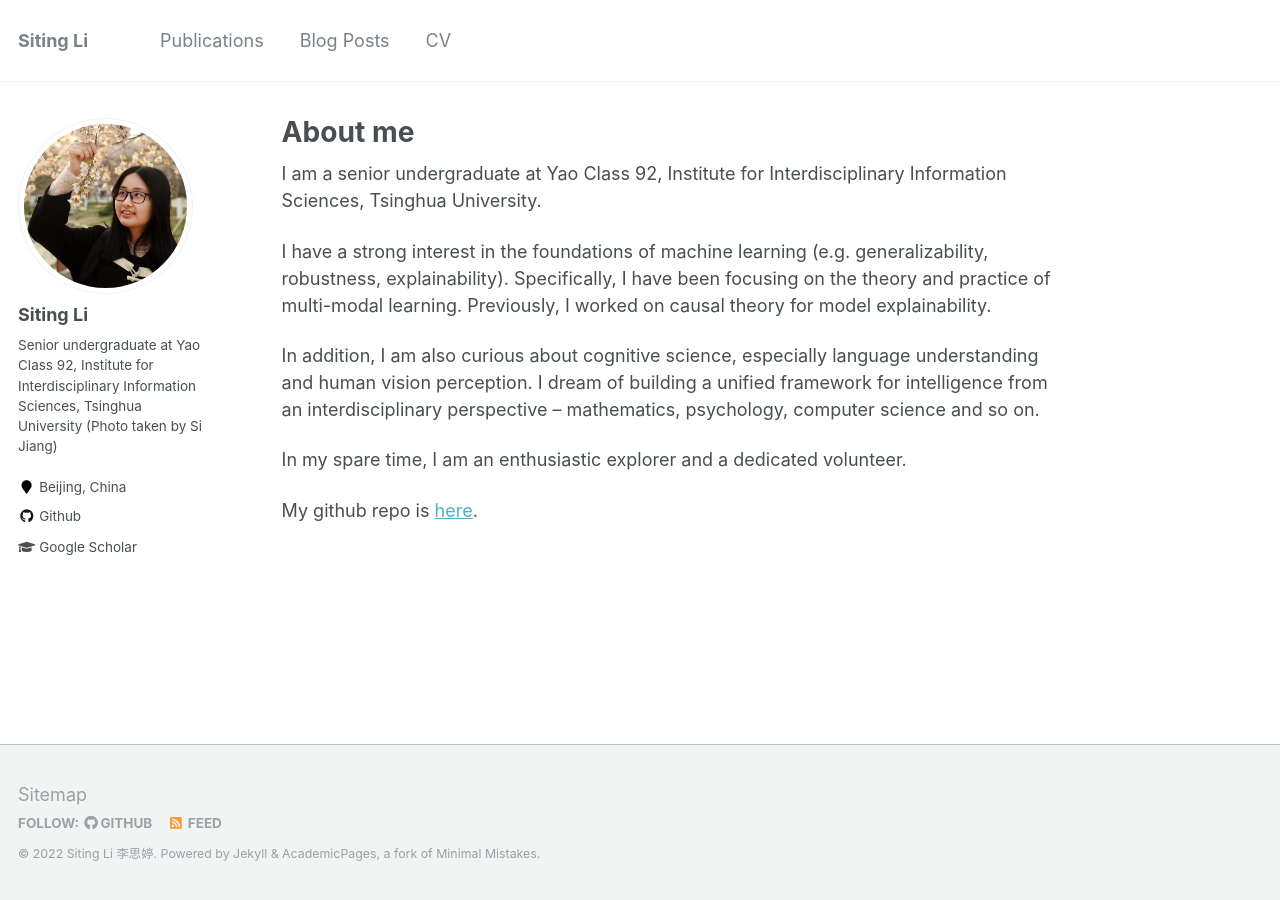
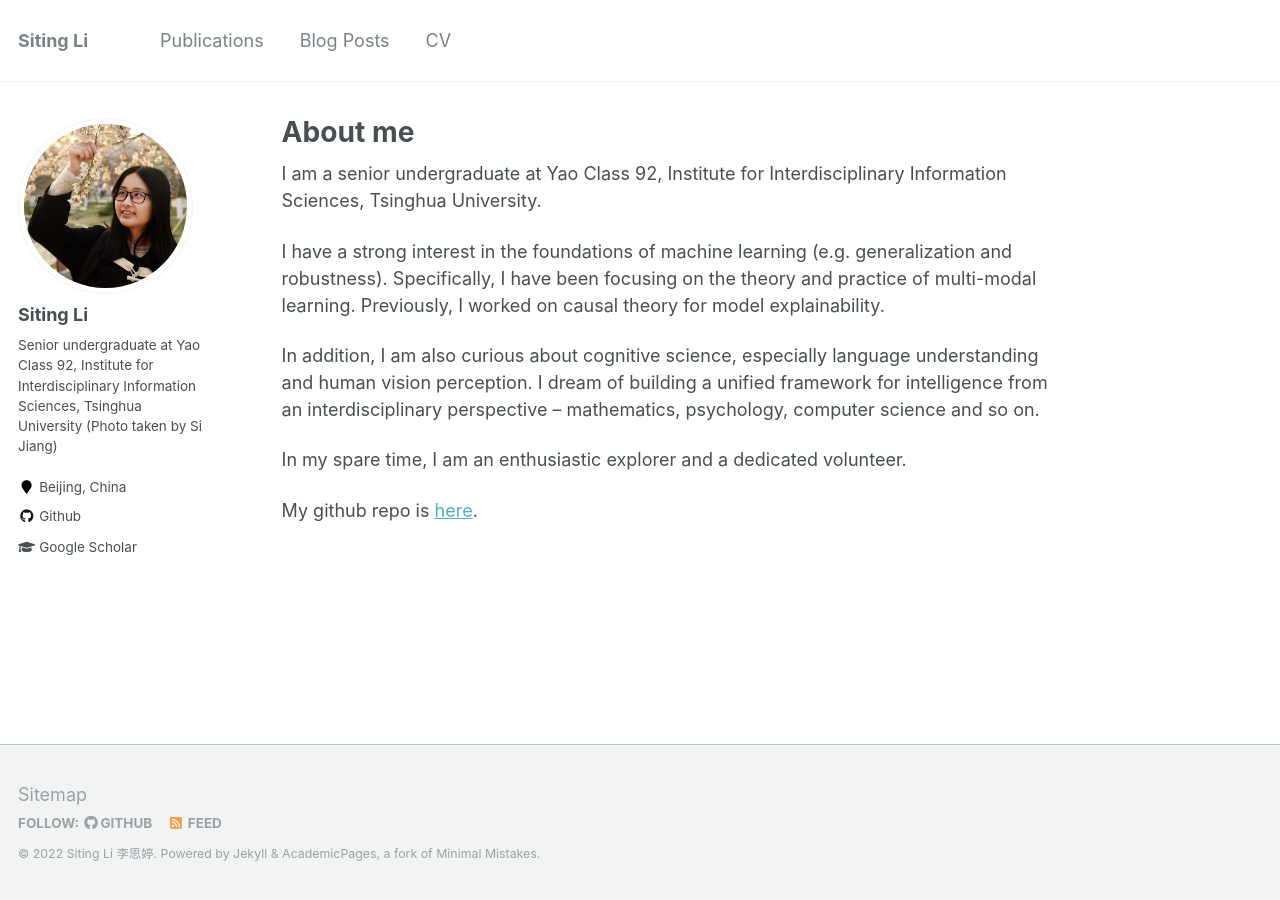
Before and after one commit to lst627/lst627.github.io, a Jekyll site: the page built from _pages/about.md, in a window 1280 px wide. Built offline with Jekyll 4.4.1, drawn with Linux system fonts in a browser that asks for light colours.

Commit message:
Update about.md

```diff
--- a/_pages/about.md
+++ b/_pages/about.md
@@ -10,7 +10,7 @@ redirect_from:
 
 I am a senior undergraduate at Yao Class 92,  Institute for Interdisciplinary Information Sciences, Tsinghua University.
 
-I have a strong interest in the foundations of machine learning (e.g. generalizability, robustness, explainability). Specifically, I have been focusing on the theory and practice of multi-modal learning. Previously, I worked on causal theory for model explainability.
+I have a strong interest in the foundations of machine learning (e.g. generalization and robustness). Specifically, I have been focusing on the theory and practice of multi-modal learning. Previously, I worked on causal theory for model explainability.
 
 In addition, I am also curious about cognitive science, especially language understanding and human vision perception. I dream of building a unified framework for intelligence from an interdisciplinary perspective -- mathematics, psychology, computer science and so on.
 
```
